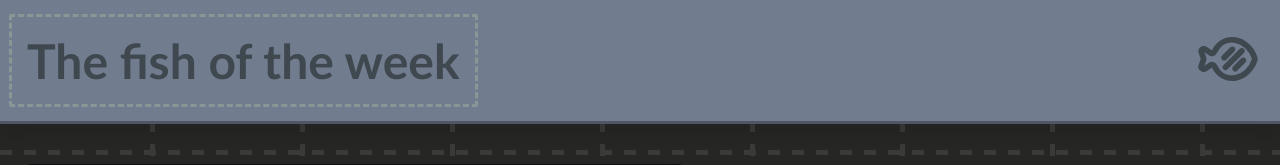
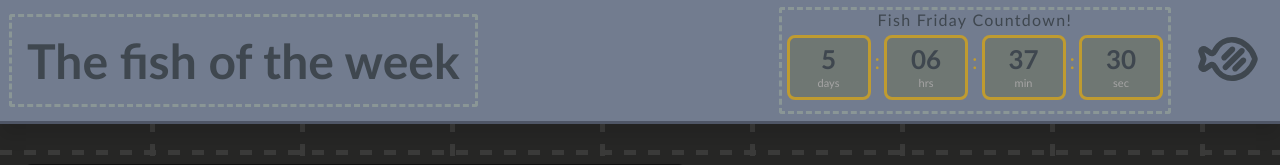
Before and after one commit to AlekWhite/awsite, a Flask app: page / in a window 1280 px wide. Shown: the top 165 px of the page. Run offline with Flask 3, Linux system fonts and the light colour scheme; data that the repository does not hold is empty; parts of the project's set-up code (start-up, migrations or seed data) failed here and were passed over; some libraries are stand-ins or nearby versions.

Commit message:
added countdown to new fish

```diff
--- a/flaskApp/flask_server.py
+++ b/flaskApp/flask_server.py
@@ -7,7 +7,8 @@ from flask_sqlalchemy import SQLAlchemy
 from flask_wtf.csrf import CSRFProtect
 from sqlalchemy import select, update
 from flask import app as application
-from datetime import timedelta
+from datetime import timedelta, datetime
+from flask import send_from_directory
 from dotenv import load_dotenv
 from threading import Thread
 import json
@@ -34,6 +35,14 @@ app.config['SESSION_COOKIE_SAMESITE'] = 'Lax'
 app.config['CACHE_TYPE'] = 'simple'
 app.config['CACHE_DEFAULT_TIMEOUT'] = 604800
 
+# edit fish update interval here
+#est = pytz.timezone("America/New_York")
+#now = datetime.now(est)
+#target = now + timedelta(minutes=2)
+#app.fish_interval = {"day_of_week": target.strftime("%a").lower(), "hour": target.hour, "minute": target.minute, "second": target.second}
+app.fish_interval = {"day_of_week": 'fri', "hour": 23, "minute": 59, "second": 59}
+print(f"FISH INTERVAL: {app.fish_interval}")
+
 db.init_app(app)
 csrf = CSRFProtect(app)
 with app.app_context():
@@ -45,6 +54,11 @@ limiter = Limiter(
     default_limits=["200 per day", "50 per hour"],
     storage_uri="memory://"
 )
+
+@app.route('/favicon.ico')
+def favicon():
+    return send_from_directory(os.path.join(app.root_path, 'static'),
+                               'favicon.ico', mimetype='image/vnd.microsoft.icon')
 
 # deliver main html page
 @app.route('/', methods=['GET'])
@@ -171,7 +185,7 @@ def get_current_fish():
             'wiki_url': fish.wiki_url,
             'date': fish.last_chosen_week}
         for fish in fish_list]
-    return jsonify({'fish': out}), 200
+    return jsonify({'fish': out, 'fish_interval':app.fish_interval}), 200
 
 # serve public fish images
 @app.route('/fish/<filename>')
--- /dev/null
+++ b/flaskApp/static/css/countdown.css
@@ -0,0 +1,61 @@
+#countdown-wrap {
+  display: inline-flex;
+  flex-direction: column;
+  align-items: center;
+  gap: 6px;
+  font-family: "Trebuchet MS";
+  border: 3px dashed #8a9696;
+  padding-right: 5px;
+  padding-left: 5px;
+  margin: 5px 5px;
+  border-radius: 3px;
+}
+
+.countdown-label {
+  font-size: 16px;
+  color: #3f474f;
+  letter-spacing: 0.08em;
+}
+
+.countdown-clock {
+  display: flex;
+  align-items: center;
+  gap: 4px;
+}
+
+.countdown-unit {
+  display: flex;
+  flex-direction: column;
+  align-items: center;
+  background: #6f7773;
+  border-radius: 8px;
+  border: 3px solid rgba(191, 155, 48, 1);
+  padding: 8px 12px;
+  min-width: 54px;
+}
+
+.countdown-unit span {
+  font-size: 26px;
+  font-weight: 600;
+  line-height: 1;
+  color: #3f474f;
+  font-variant-numeric: tabular-nums;
+}
+
+.countdown-unit em {
+  font-style: normal;
+  font-size: 11px;
+  color: #a5a4a4;
+  margin-top: 4px;
+}
+
+.countdown-sep {
+  font-size: 22px;
+  font-weight: 500;
+  color: rgba(191, 155, 48, 1);
+  margin-bottom: 14px;
+}
+
+#countdown-wrap.urgent .countdown-unit span {
+  color: rgba(212, 175, 55, 1);
+}
--- a/flaskApp/static/js/mainPage.js
+++ b/flaskApp/static/js/mainPage.js
@@ -2,7 +2,6 @@ let selectedFishImg = null;
 
 document.addEventListener("DOMContentLoaded", () => {
     loadFish();
-    scheduleFridayRefresh();
 });
 
 function showLoading() {
@@ -21,7 +20,7 @@ async function loadFish() {
         const response = await fetch('/api/fish');
         const data = await response.json();
         console.log(data);
-
+        scheduleRefresh(data.fish_interval);
         const fishBox = document.getElementById('fish_box');
         const imageLoadPromises = [];
         fishBox.innerHTML = '';
@@ -77,11 +76,7 @@ function set_main_fish(fish, img) {
 
     const nowt = new Date();
     const now = Date.UTC(nowt.getUTCFullYear(), nowt.getUTCMonth(), nowt.getUTCDate());
-    console.log(d);
-    console.log(date_text);
-    console.log(now);
     const diffDays = (now - d) / (1000 * 60 * 60 * 24);
-    console.log(diffDays);
     if (diffDays >= 0 && diffDays < 7){
         document.getElementById('fotw_title').innerText = "This week's fish:";
         document.getElementById('fotw_div').style.backgroundImage = "url('static/css/img/fish_bg.png')";
@@ -91,20 +86,59 @@ function set_main_fish(fish, img) {
     }
 }
 
-function scheduleFridayRefresh() {
+function scheduleRefresh(interval) {
+    const DAY_MAP = { sun: 0, mon: 1, tue: 2, wed: 3, thu: 4, fri: 5, sat: 6 };
+
     const now = new Date();
     const nyNow = new Date(
         now.toLocaleString('en-US', { timeZone: 'America/New_York' })
     );
-    const daysUntilFriday = (5 - nyNow.getDay() + 7) % 7;
-    const nextFriday = new Date(nyNow);
-    nextFriday.setDate(nyNow.getDate() + daysUntilFriday);
-    nextFriday.setHours(0, 0, 0, 0);
-    if (daysUntilFriday === 0 && nyNow >= nextFriday) {
-        nextFriday.setDate(nextFriday.getDate() + 7);
+
+    const targetDay = DAY_MAP[interval.day_of_week.toLowerCase()];
+    let daysUntil = (targetDay - nyNow.getDay() + 7) % 7;
+    const nextTarget = new Date(nyNow);
+    nextTarget.setDate(nyNow.getDate() + daysUntil);
+    nextTarget.setHours(interval.hour, interval.minute, interval.second, 0);
+    if (nyNow >= nextTarget) {
+        nextTarget.setDate(nextTarget.getDate() + 7);
     }
-    const delayMs = nextFriday - nyNow;
+    const delayMs = nextTarget - nyNow;
+
+    console.log("Refresh in " + delayMs + "ms");
+    startCountdown(delayMs);
     setTimeout(() => {
         location.reload();
-    }, delayMs);
+    }, delayMs+1000);
 }
+
+function startCountdown(delayMs) {
+    const endTime = Date.now() + delayMs;
+    function pad(n) { return String(n).padStart(2, '0'); }
+
+    function tick() {
+        const diff = endTime - Date.now();
+        const wrap = document.getElementById('countdown-wrap');
+
+        if (diff <= 0) {
+            ['days','hours','mins','secs'].forEach(id =>
+                document.getElementById('cd-' + id).textContent = '00'
+            );
+            return;}
+
+        const totalSecs = Math.floor(diff / 1000);
+        const days  = Math.floor(totalSecs / 86400);
+        const hours = Math.floor((totalSecs % 86400) / 3600);
+        const mins  = Math.floor((totalSecs % 3600) / 60);
+        const secs  = totalSecs % 60;
+
+        document.getElementById('cd-days').textContent  = days;
+        document.getElementById('cd-hours').textContent = pad(hours);
+        document.getElementById('cd-mins').textContent  = pad(mins);
+        document.getElementById('cd-secs').textContent  = pad(secs);
+
+        if (wrap) wrap.classList.toggle('urgent', diff < 60000);
+    }
+
+    tick();
+    setInterval(tick, 1000);
+}
--- a/flaskApp/templates/authPage.html
+++ b/flaskApp/templates/authPage.html
@@ -1,5 +1,6 @@
 <!DOCTYPE html>
 <title>Login</title>
+<head><link rel="shortcut icon" sizes="128x128" href="{{ url_for('static', filename='favicon.ico') }}"></head>
 <body>
     <link rel="stylesheet" type="text/css" href="{{ url_for('static', filename='css/mainPage.css') }}" />
     <link rel="stylesheet" type="text/css" href="{{ url_for('static', filename='css/authPage.css') }}" />
--- a/flaskApp/templates/dashboard.html
+++ b/flaskApp/templates/dashboard.html
@@ -1,5 +1,6 @@
 <!DOCTYPE html>
 <title>Dashboard</title>
+<head><link rel="shortcut icon" sizes="128x128" href="{{ url_for('static', filename='favicon.ico') }}"></head>
 <body>
     <link rel="stylesheet" type="text/css" href="{{ url_for('static', filename='css/mainPage.css') }}" />
     <link rel="stylesheet" type="text/css" href="{{ url_for('static', filename='css/dashboard.css') }}" />
--- a/flaskApp/templates/mainPage.html
+++ b/flaskApp/templates/mainPage.html
@@ -1,8 +1,10 @@
 <!DOCTYPE html>
+<head><link rel="shortcut icon" sizes="128x128" href="{{ url_for('static', filename='favicon.ico') }}"></head>
 <title>awsite</title>
 <body>
     <link rel="stylesheet" type="text/css" href="{{ url_for('static', filename='css/mainPage.css') }}" />
     <link rel="stylesheet" type="text/css" href="{{ url_for('static', filename='css/fishPage.css') }}" />
+    <link rel="stylesheet" type="text/css" href="{{ url_for('static', filename='css/countdown.css') }}" />
     <script src="{{ url_for('static', filename='js/mainPage.js') }}"></script>
 
     <div id="loading_screen">Loading fish…</div>
@@ -14,6 +16,21 @@
                     <h2><b>The fish of the week</b></h2>
                 </button>
             </form>
+
+            <div style="display: flex; flex-direction: row;">
+                <div id="countdown-wrap">
+                    <span class="countdown-label">Fish Friday Countdown!</span>
+                    <div class="countdown-clock">
+                        <div class="countdown-unit"><span id="cd-days">--</span><em>days</em></div>
+                        <div class="countdown-sep">:</div>
+                        <div class="countdown-unit"><span id="cd-hours">--</span><em>hrs</em></div>
+                        <div class="countdown-sep">:</div>
+                        <div class="countdown-unit"><span id="cd-mins">--</span><em>min</em></div>
+                        <div class="countdown-sep">:</div>
+                        <div class="countdown-unit"><span id="cd-secs">--</span><em>sec</em></div>
+                    </div>
+                </div>
+
                 <form action="/auth_page">
                     <button class="icoButton" id="lgButton" type="submit">
                         <svg width="96px" height="96px" viewBox="0 -0.5 25 25" fill="none" xmlns="http://www.w3.org/2000/svg">
@@ -22,6 +39,7 @@
                         </svg>
                     </button>
                 </form>
+            </div>
         </div>
 
         <div class="fotwDiv" id="fotw_div">
```
Also changed, not shown: flaskApp/fishOfTheWeek.py (+4 -4 lines), flaskApp/static/favicon.ico (added). Lines whose indentation alone changed are shown as unchanged.
